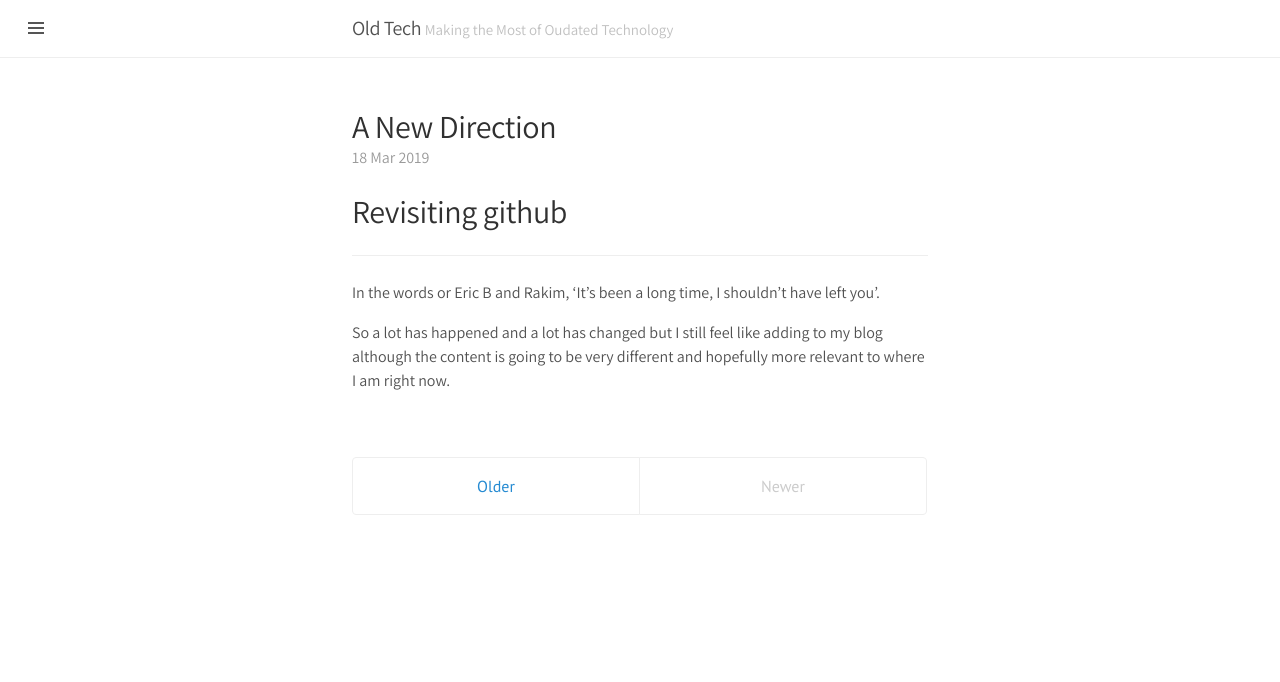
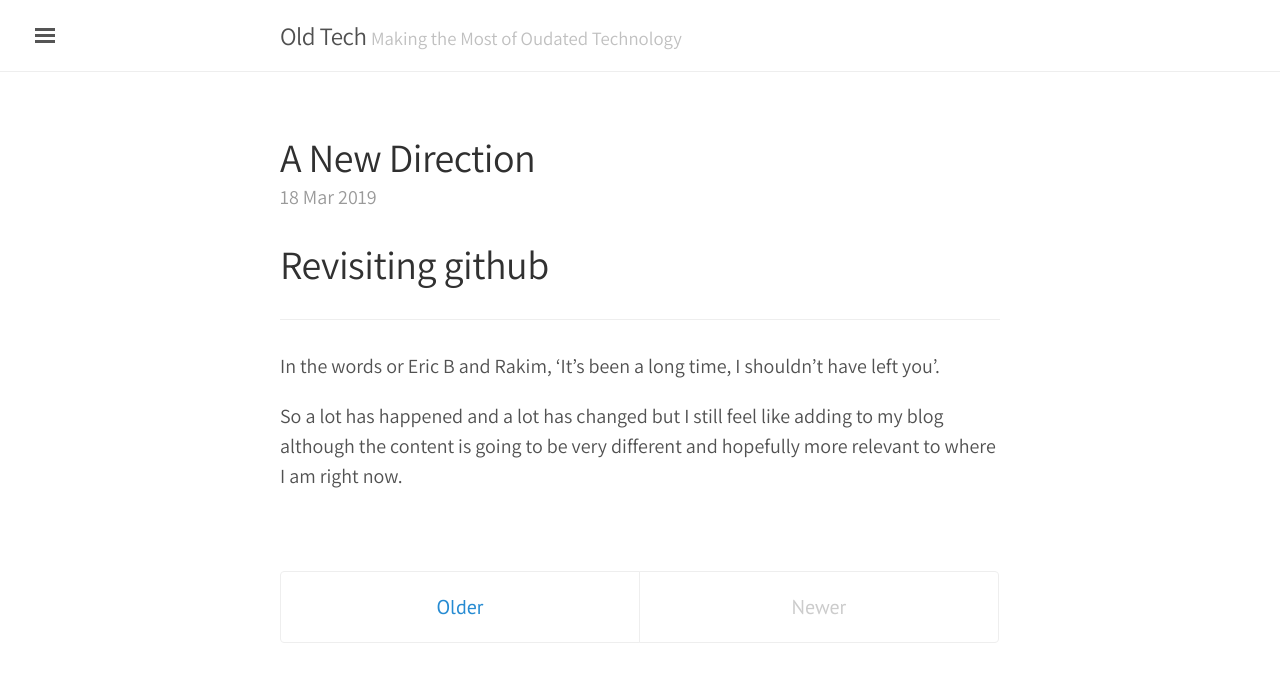
Before and after one commit to sirioq/sirioq.github.io, a Jekyll site: the page built from index.html, in a window 1280 px wide. Shown: the top 682 px of the page. Built offline with Jekyll 4.4.1, drawn with Linux system fonts in a browser that asks for light colours; some web fonts are replaced; the list of posts is cut into pages by our own code.

Commit message:
Update lanyon.css

```diff
--- a/public/css/lanyon.css
+++ b/public/css/lanyon.css
@@ -42,7 +42,7 @@ body {
 
 html {
   font-family: "Assistant", sans-serif;
-  font-size: 16px;
+  font-size: 20px;
   line-height: 1.5;
 }
 
```
